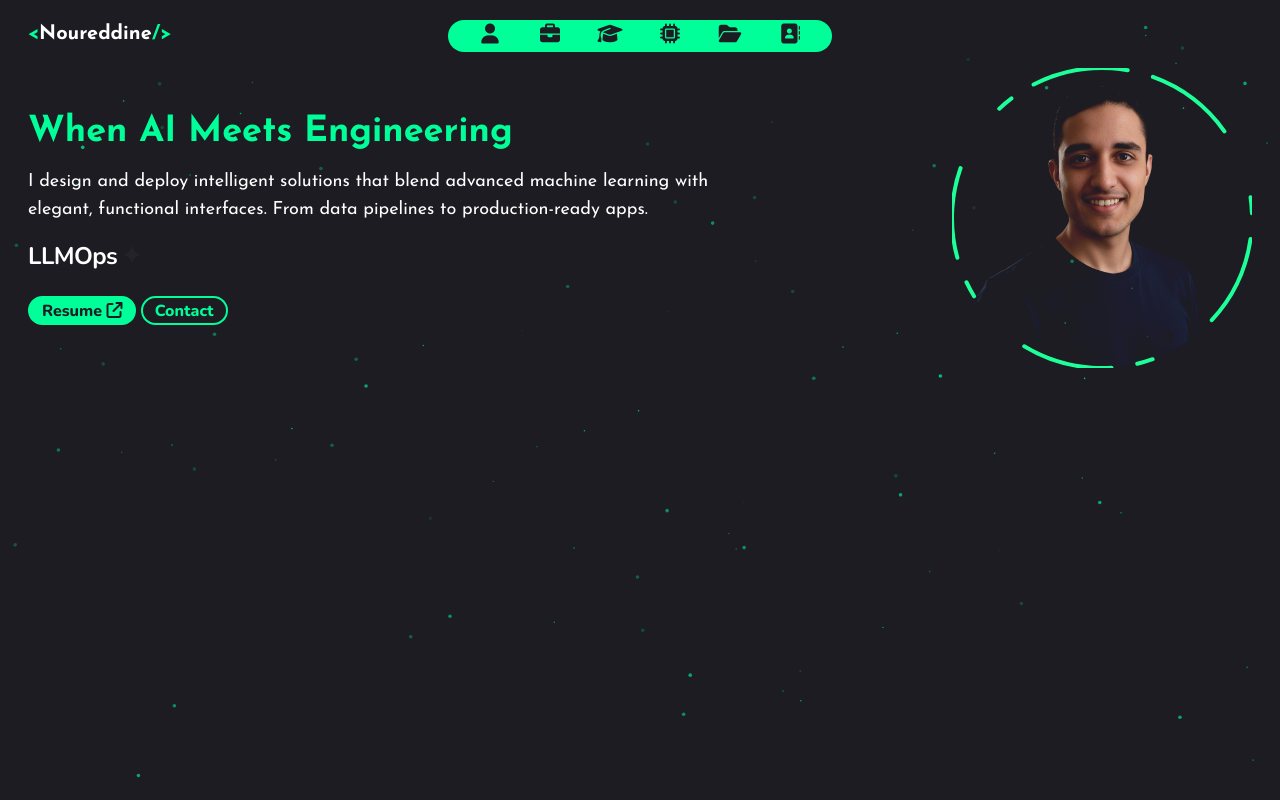
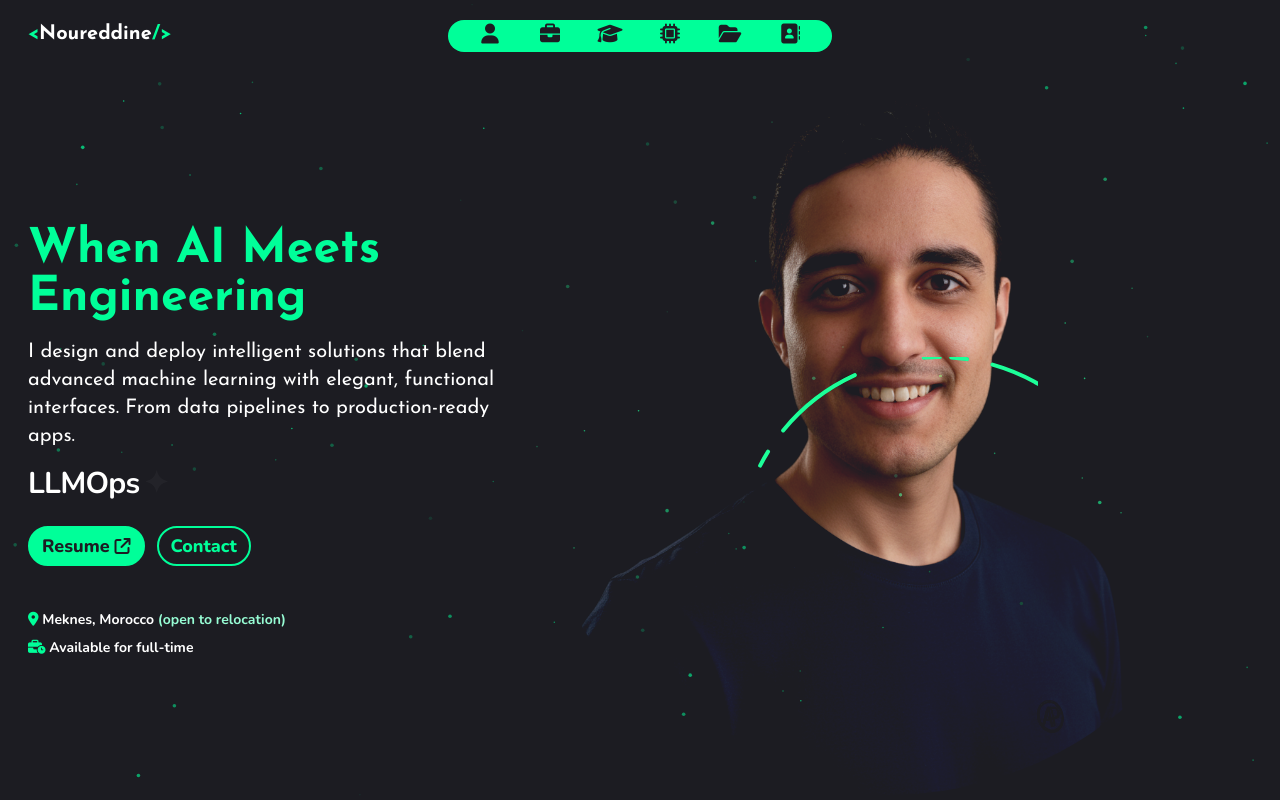
Before and after one commit to ITSAIDI/myPortfolio, a React (Vite) app: page / in a window 1280 px wide. Shown: the top 800 px of the page. Built offline with nearby package versions, Linux system fonts and the light colour scheme.

Commit message:
Enhancing Hero section

```diff
--- a/src/components/Button.tsx
+++ b/src/components/Button.tsx
@@ -15,7 +15,7 @@ export default function Button(props : ButtonInput) {
             `
             group
             text-green1
-            px-3 py-0
+            px-3 lg:py-1
             rounded-full
             hover:border-green2
             transition-all duration-500 ease-in-out
@@ -27,7 +27,7 @@ export default function Button(props : ButtonInput) {
             onClick={props.handleClick}
             >
             <span
-            className={`font-nunito font-extrabold ${props.textClassname ?? ''}`}
+            className={`font-nunito font-extrabold lg:text-lg ${props.textClassname ?? ''}`}
             >
             {props.text} </span>
             <i className={`
--- a/src/components/Photo.tsx
+++ b/src/components/Photo.tsx
@@ -15,7 +15,7 @@ const ImageAnnimationIn2={
     transition : {delay : 1.4, duration : 0.4}
 }
 
-function useScreenWidth() {
+function useScreenWidth(small:number,large:number) {
   const [width, setWidth] = useState(window.innerWidth);
 
   useEffect(() => {
@@ -23,14 +23,15 @@ function useScreenWidth() {
     window.addEventListener("resize", handleResize);
     return () => window.removeEventListener("resize", handleResize);
   }, []);
-   if (width < 1024) return 100
-  return 150;
+   if (width < 1024) return small/2
+  return large/2;
 }
 
 
 function Photo() {
-    const dimension = useScreenWidth();
-
+    const imageDimLargeScreen = 400
+    const imageDimSmallScreen = 200
+    const dimension = useScreenWidth(imageDimSmallScreen,imageDimLargeScreen);
     return (
 
     <AnimatePresence>
@@ -43,10 +44,11 @@ function Photo() {
                             {...ImageAnnimationIn2}
                             >
                                 <img
-                                className="object-cover w-[200px] h-[200px] lg:w-[300px] lg:h-[300px] rounded-full"
+                                className={`object-cover w-[${imageDimSmallScreen}px] h-[${imageDimSmallScreen}px] lg:w-[${imageDimLargeScreen}px] lg:h-[${imageDimLargeScreen}px] rounded-full`}
+
                                 src={profileImage} alt="profile image" />
                             <motion.svg
-                            className={"absolute h-[200px] w-[200px] lg:h-[300px] lg:w-[300px] "}>
+                            className={`absolute w-[${imageDimSmallScreen}px] h-[${imageDimSmallScreen}px] lg:w-[${imageDimLargeScreen}px] lg:h-[${imageDimLargeScreen}px]`}>
                                     <motion.circle
                                     cx={dimension} cy={dimension} r={dimension}
                                     fill="transparent"
--- /dev/null
+++ b/src/components/Stats.tsx
@@ -0,0 +1,6 @@
+
+export default function Stats() {
+  return (
+    <div>Stats</div>
+  )
+}
--- a/src/pages/Hero.tsx
+++ b/src/pages/Hero.tsx
@@ -4,7 +4,7 @@ import { Particles } from "../components/ui/BG1"
 import TypingText from "../components/ui/TypingText"
 import Navbar from "./Navbar"
 
-// Nunito,Josefin Sans, Futura
+// Nunito,Josefin Sans
 export default function Hero() {
 
   function resumeBttClick()
@@ -22,7 +22,7 @@ export default function Hero() {
     }
   }
 return (
-    <div className="w-full h-screen relative p-7 bg-black1">
+    <div className="w-full h-screen min-h-fit relative p-7 bg-black1">
       {/* Animated background */}
        <Particles
         className="absolute inset-0"
@@ -40,14 +40,14 @@ return (
            {/* Hero text*/}
 
             <div className="lg:text-left text-white font-josefinsans flex flex-col gap-4">
-              <h1 className="text-xl font-bold text-green1 lg:text-4xl">When AI Meets Engineering</h1>
-              <p className="lg:text-lg max-w-[700px]">
+              <h1 className="text-xl font-bold text-green1 lg:text-5xl mt-5">When AI Meets Engineering</h1>
+              <p className="lg:text-xl max-w-[700px]">
                 I design and deploy intelligent solutions that blend advanced machine learning with elegant,
                 functional interfaces. From data pipelines to production-ready apps.
               </p>
 
               <TypingText
-                className="lg:text-2xl font-nunito font-bold"
+                className="lg:text-3xl font-nunito font-bold"
                 text={["MLOps", "LLMOps", "Data Science", "Mobile & Web Dev"]}
                 typingSpeed={150}
                 initialDelay={50}
@@ -58,12 +58,22 @@ return (
                 textColors={['#ffff']}
               />
            </div>
+
            {/* Call_To_Action */}
 
-           <div className="">
+           <div className="flex flex-row gap-3 justify-center lg:justify-start">
             {/* Resume */} <Button text="Resume" handleClick={resumeBttClick}  iconClassname="fa-solid fa-arrow-up-right-from-square text-black1" textClassname="text-black1" buttonClassname="bg-green1 hover:bg-green2"/>
             {/* Contact*/} <Button text="Contact" handleClick={contactBttClick} buttonClassname="bg-transparent hover:text-green2"/>
            </div>
+
+           {/* Location, Availability*/}
+           <div className="flex flex-col gap-2 mt-5 font-nunito font-bold text-white text-sm">
+             <h1><i className="fa-solid fa-location-dot text-green1"></i> Meknes, Morocco <span className="text-green2">(open to relocation)</span></h1>
+             <h1><i className="fa-solid fa-business-time text-green1"></i> Available for full-time</h1>
+           </div>
+
+           {/* Links */}
+
         </div>
 
 
--- a/src/pages/Navbar.tsx
+++ b/src/pages/Navbar.tsx
@@ -30,14 +30,14 @@ export default function Navbar() {
   return (
     <div className="z-50">
       {/* Noureddine .  */}
-      <h1 className="fixed top-5 font-josefinsans text-white font-bold lg:text-xl">
+      <h1 className="hidden lg:block fixed top-5 font-josefinsans text-white font-bold lg:text-xl">
         <span className="text-green1">{"<"}</span>
         Noureddine
         <span className="text-green1">{"/>"}</span>
       </h1>
       {/* Navigation Tabs */}
 
-      <div className="fixed top-5 left-1/2 transform -translate-x-1/2 flex flex-row bg-green1 px-3 w-fit rounded-full">
+      <div className="fixed top-5 flex flex-row w-[250px] rounded-full left-1/2 transform -translate-x-1/2  bg-green1 lg:px-3 lg:w-fit  ">
         {navs.map((section,index)=>
         (
           <motion.button
```
